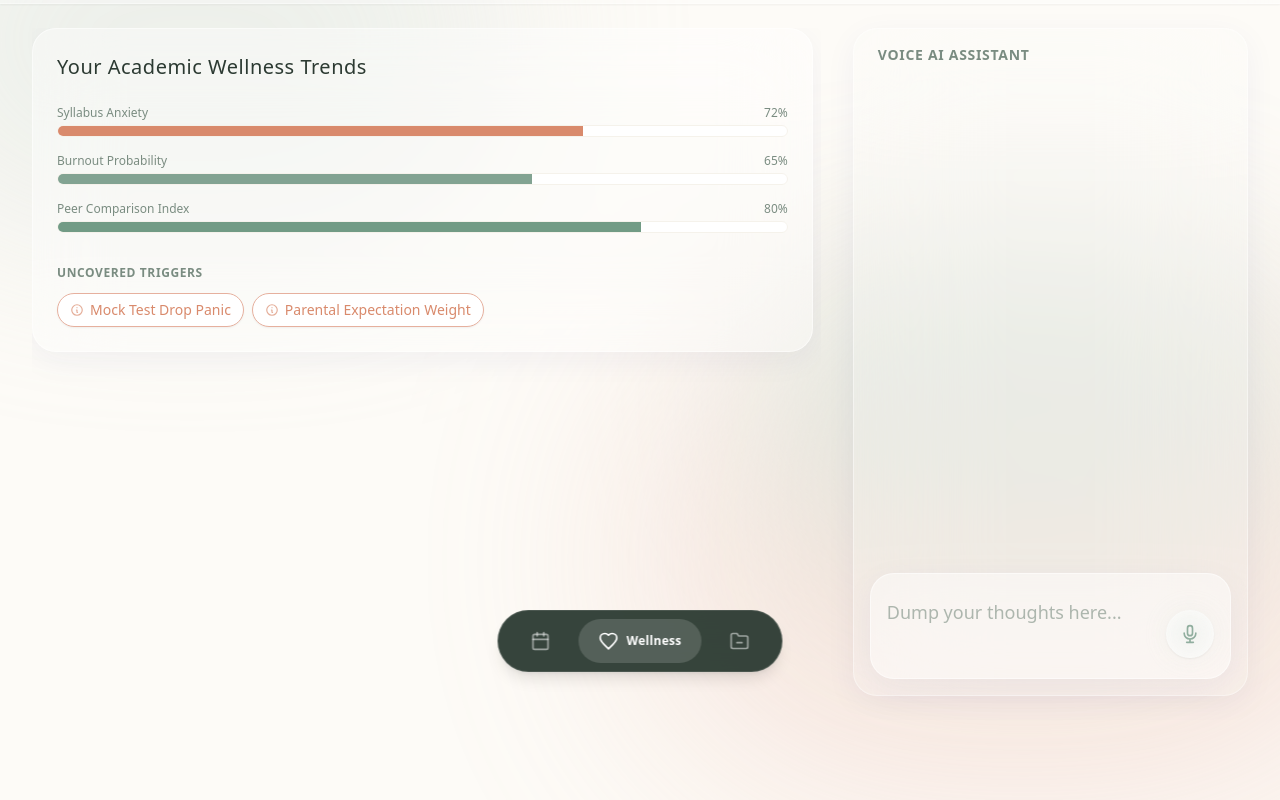
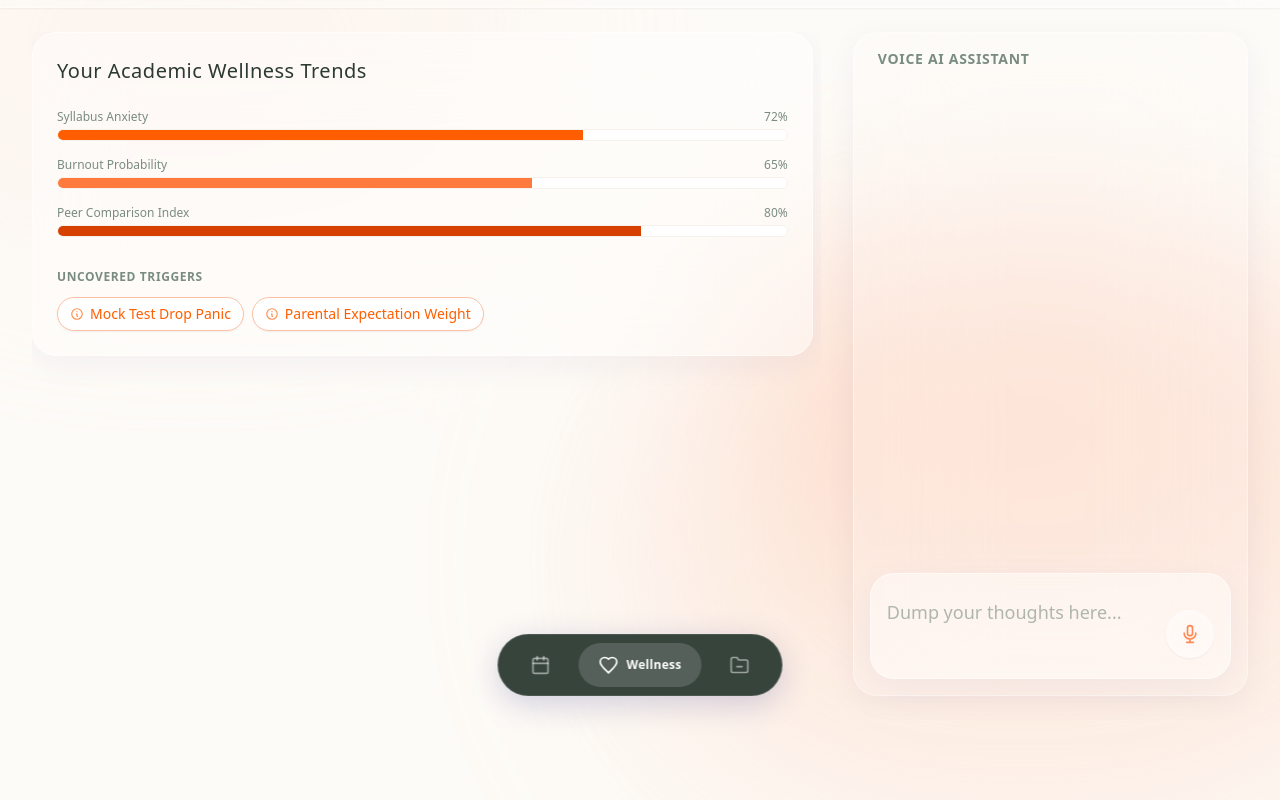
Before and after one commit to Kashy222/WellDone, a Next.js app: page / in a window 1280 px wide. Built offline with nearby package versions, Linux system fonts and the light colour scheme.

Commit message:
feat: design overhaul - implement headspace orange palette and styling for logo wordmark

```diff
--- a/src/components/Dashboard/Dashboard.tsx
+++ b/src/components/Dashboard/Dashboard.tsx
@@ -21,8 +21,8 @@ export default function Dashboard() {
       <header className="flex items-center justify-between px-6 py-4 shrink-0 bg-white/30 backdrop-blur-xl z-20 border-b border-white/40 shadow-sm sticky top-0">
         <div className="flex flex-col gap-1">
           <div className="flex items-center gap-2">
-            <WaveLogo className="w-10 h-6 text-aura-text-primary" />
-            <h1 className="text-xl font-medium tracking-wide text-aura-text-primary">WellDone</h1>
+            <WaveLogo className="w-10 h-6 text-aura-terracotta" />
+            <h1 className="text-2xl font-black tracking-tighter text-aura-text-primary">Well<span className="text-aura-terracotta">Done</span></h1>
           </div>
           <div className="flex items-center gap-3">
             <span className="text-[10px] font-semibold text-aura-sage-dark tracking-wider uppercase">Target: NEET 2026</span>
--- a/src/components/Dashboard/InputEngine.tsx
+++ b/src/components/Dashboard/InputEngine.tsx
@@ -46,7 +46,7 @@ export default function InputEngine() {
           <div className="relative w-12 h-12 flex items-center justify-center">
             {state.isProcessing && (
               <div className="absolute inset-0">
-                <LiquidOrb className="w-full h-full" colors={['#A3B1A6', '#D98A6C', '#729B85']} isPulsing={true} />
+                <LiquidOrb className="w-full h-full" colors={['#FFB088', '#FF5E00', '#D64000']} isPulsing={true} />
               </div>
             )}
             <button
--- a/src/components/Navigation/BottomNav.tsx
+++ b/src/components/Navigation/BottomNav.tsx
@@ -9,8 +9,7 @@ interface BottomNavProps {
 
 export default function BottomNav({ activeTab, setActiveTab }: BottomNavProps) {
   return (
-    <div className="absolute bottom-6 left-1/2 -translate-x-1/2 z-50">
-      <nav className="flex items-center justify-between gap-2 px-3 py-2 bg-aura-text-primary/95 backdrop-blur-md border border-white/10 rounded-full shadow-lg">
+    <nav className="flex items-center justify-between gap-2 px-3 py-2 bg-aura-text-primary/95 backdrop-blur-md border border-white/10 rounded-full shadow-[0_8px_32px_rgba(31,38,135,0.2)]">
 
       <button
         onClick={() => setActiveTab('planner')}
@@ -47,6 +46,5 @@ export default function BottomNav({ activeTab, setActiveTab }: BottomNavProps) {
       </button>
 
     </nav>
-    </div>
   );
 }
--- a/tailwind.config.ts
+++ b/tailwind.config.ts
@@ -21,23 +21,23 @@ const config: Config = {
           offwhite: '#FDFBF7',
           cream: '#F5F2EB',
           sage: {
-            light: '#C9D6CE',
-            DEFAULT: '#A3B1A6',
-            dark: '#82A392'
+            light: '#FFE8DF', // soft peach
+            DEFAULT: '#FFB088', // light orange
+            dark: '#FF7A3D' // vibrant orange
           },
           terracotta: {
-            light: '#E6B09E',
-            DEFAULT: '#D98A6C'
+            light: '#FFC0A3', // lighter strong orange
+            DEFAULT: '#FF5E00' // classic headspace orange
           },
-          shift: '#F9F7F1',
+          shift: '#FFF5F0', // warm offwhite shift
           emerald: {
-            light: '#A7C4B5',
-            DEFAULT: '#729B85'
+            light: '#FFA17A', // medium orange
+            DEFAULT: '#D64000' // deep rust orange
           },
           orb: {
-            from: '#A3B1A6',
-            via: '#C9D6CE',
-            to: '#E6B09E'
+            from: '#FFB088',
+            via: '#FF7A3D',
+            to: '#FF5E00'
           }
         }
       },
```
Lines whose indentation alone changed are shown as unchanged.
